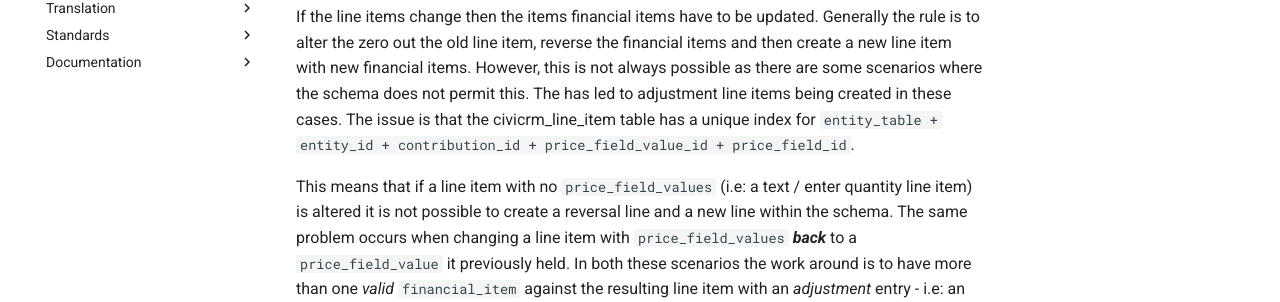
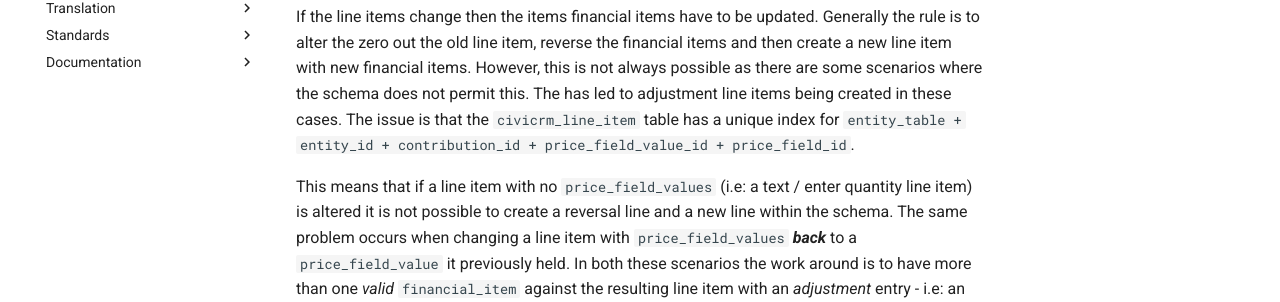
Before and after one commit to civicrm/civicrm-dev-docs, an MkDocs documentation site: the page built from docs/financial/financialentities.md, in a window 1280 px wide and 900 px high, scrolled down 2498 px. Shown: the part 504-806 px from the top of the window. Built offline with MkDocs 1.6.1 and Material for MkDocs 9.7.7, drawn with Linux system fonts in a browser that asks for light colours; comment, search, counter and statistics services are not loaded; old or Windows-style settings are respelled for this version of MkDocs.

```diff
--- a/docs/financial/financialentities.md
+++ b/docs/financial/financialentities.md
@@ -79,7 +79,7 @@ of the line item that has been paid by that payment.
 If the line items change then the items financial items have to be updated. Generally the rule is to alter the zero out the
 old line item, reverse the financial items and then create a new line item with new financial items. However, this is not
 always  possible as there are some scenarios where the schema does not permit this. The has led to
-adjustment line items being created in these cases. The issue is that the civicrm_line_item table has a unique index for
+adjustment line items being created in these cases. The issue is that the `civicrm_line_item` table has a unique index for
 `entity_table + entity_id + contribution_id + price_field_value_id + price_field_id`.
 
 This means that if a line item with no `price_field_values` (i.e: a text / enter quantity line item) is altered it is not possible
```
